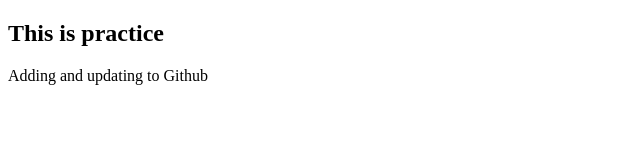
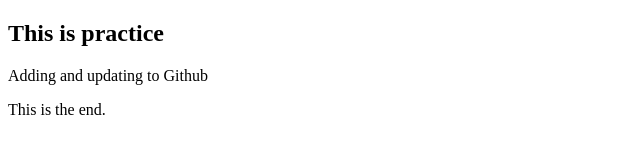
Before and after one commit to tifferderer/week2, a plain HTML site: page index.html in a window 1280 px wide. Shown: the whole page, without its empty margins (0-640 px from the left). Drawn offline with Linux system fonts and the light colour scheme.

Commit message:
Footer added

```diff
--- a/index.html
+++ b/index.html
@@ -8,6 +8,8 @@
 <h2>This is practice</h2>
 
 <p>Adding and updating to Github</p>
-
+<footer>
+    This is the end.
+</footer>
 </body>
 </html>
```
